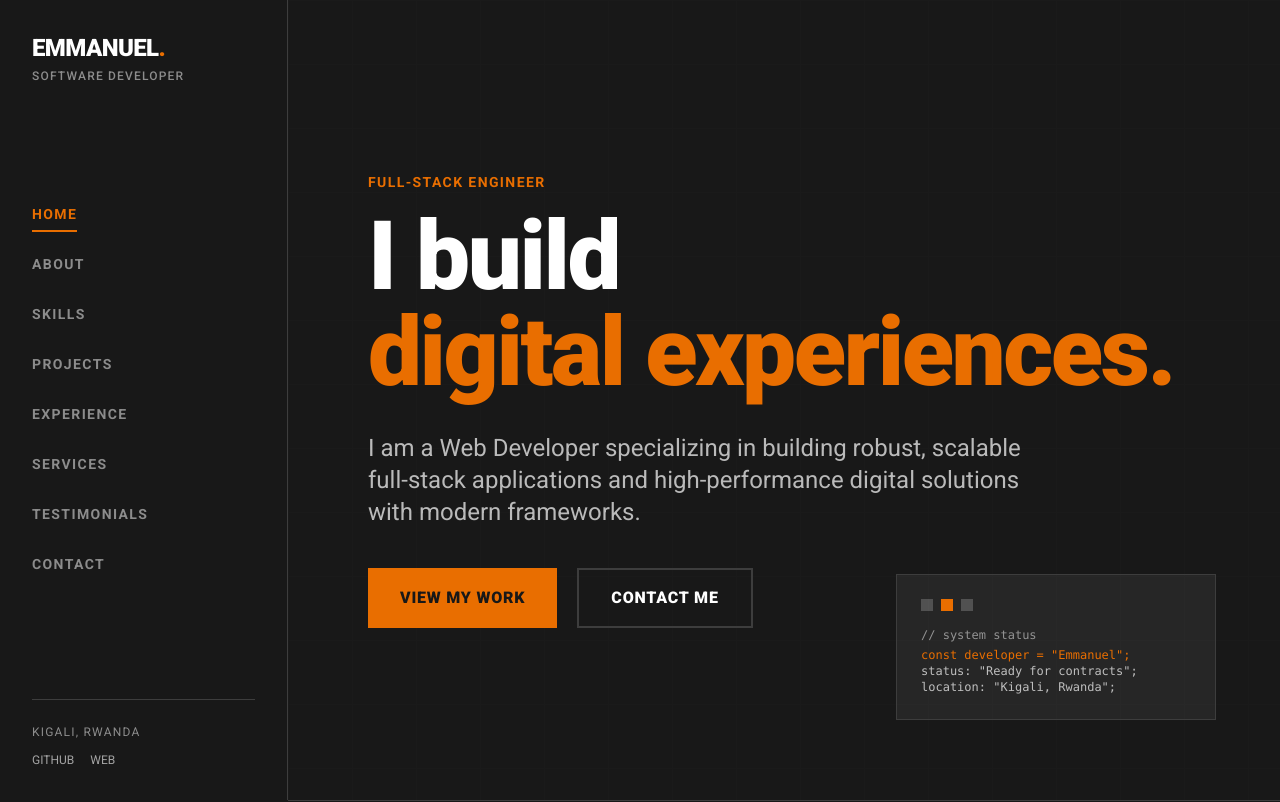
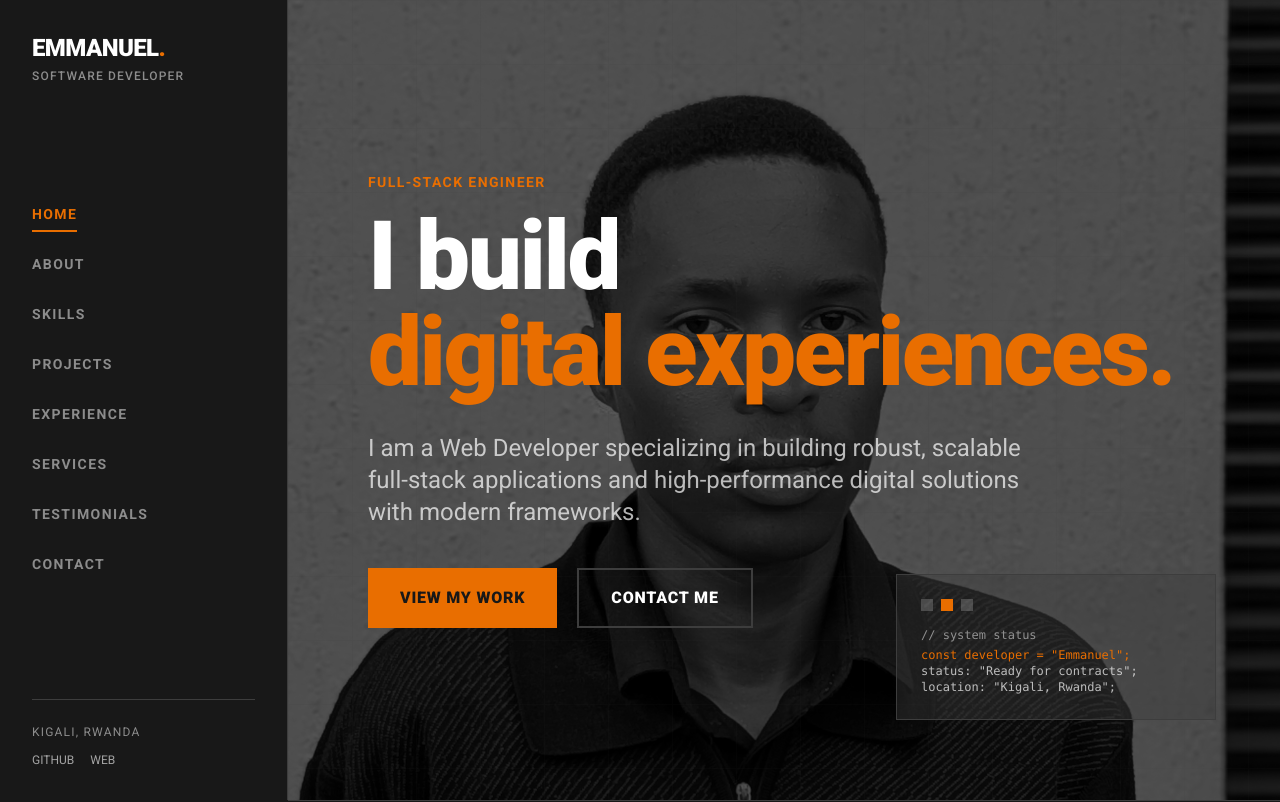
Before and after one commit to emmy-niyonsaba/my-portfolio, a React (Vite) app: page / in a window 1280 px wide. Shown: the top 802 px of the page. Built offline with nearby package versions, Linux system fonts and the light colour scheme.

Commit message:
add bg images for hello section

```diff
--- a/src/sections/Hero.jsx
+++ b/src/sections/Hero.jsx
@@ -6,6 +6,12 @@ const Hero = ({ onNavigate }) => {
       id="home"
       className="min-h-screen flex flex-col justify-center px-6 md:px-16 lg:px-20 py-24 relative overflow-hidden bg-ink"
     >
+      <div
+        className="absolute inset-0 bg-cover bg-center"
+        style={{ backgroundImage: 'url("/images/me.jpg")' }}
+        aria-hidden="true"
+      />
+      <div className="absolute inset-0 bg-black/65" aria-hidden="true" />
       {/* Subtle background grid, no motion */}
       <div className="absolute inset-0 opacity-[0.06] bg-[linear-gradient(to_right,#3D3D3D_1px,transparent_1px),linear-gradient(to_bottom,#3D3D3D_1px,transparent_1px)] bg-[size:4rem_4rem] pointer-events-none" />
 
@@ -42,7 +48,7 @@ const Hero = ({ onNavigate }) => {
       </div>
 
       {/* Terminal-style badge, thematically consistent with a developer's site */}
-      <div className="hidden xl:block absolute right-16 bottom-20 bg-charcoal/40 border border-charcoal p-6 w-80 font-mono text-xs">
+      <div className="hidden xl:block absolute right-16 bottom-20 z-10 bg-charcoal/40 border border-charcoal p-6 w-80 font-mono text-xs">
         <div className="flex gap-2 mb-4">
           <span className="w-3 h-3 bg-white/20 inline-block" />
           <span className="w-3 h-3 bg-accent inline-block" />
```
Also changed, not shown: public/images/me.jpg (added).
